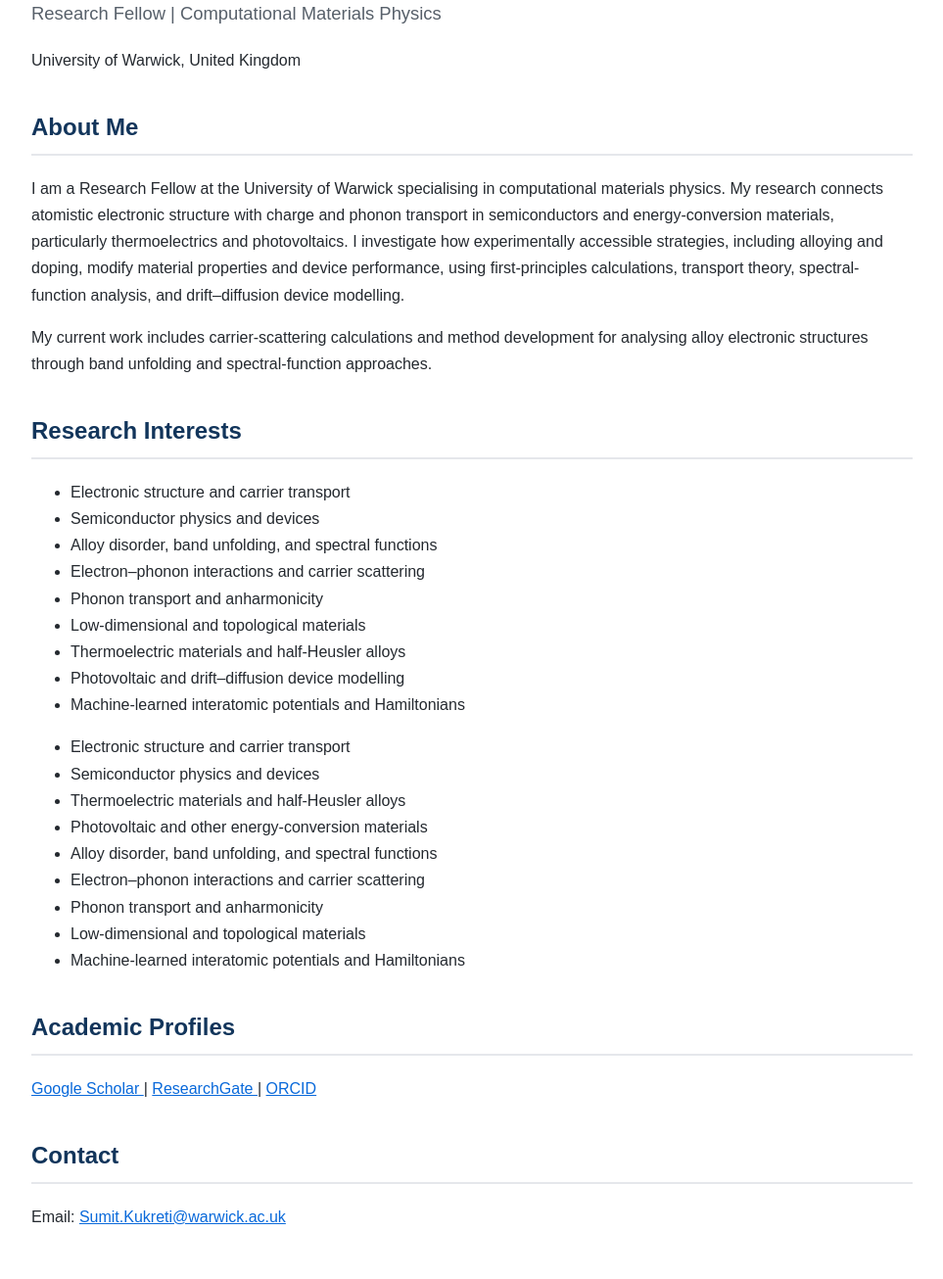
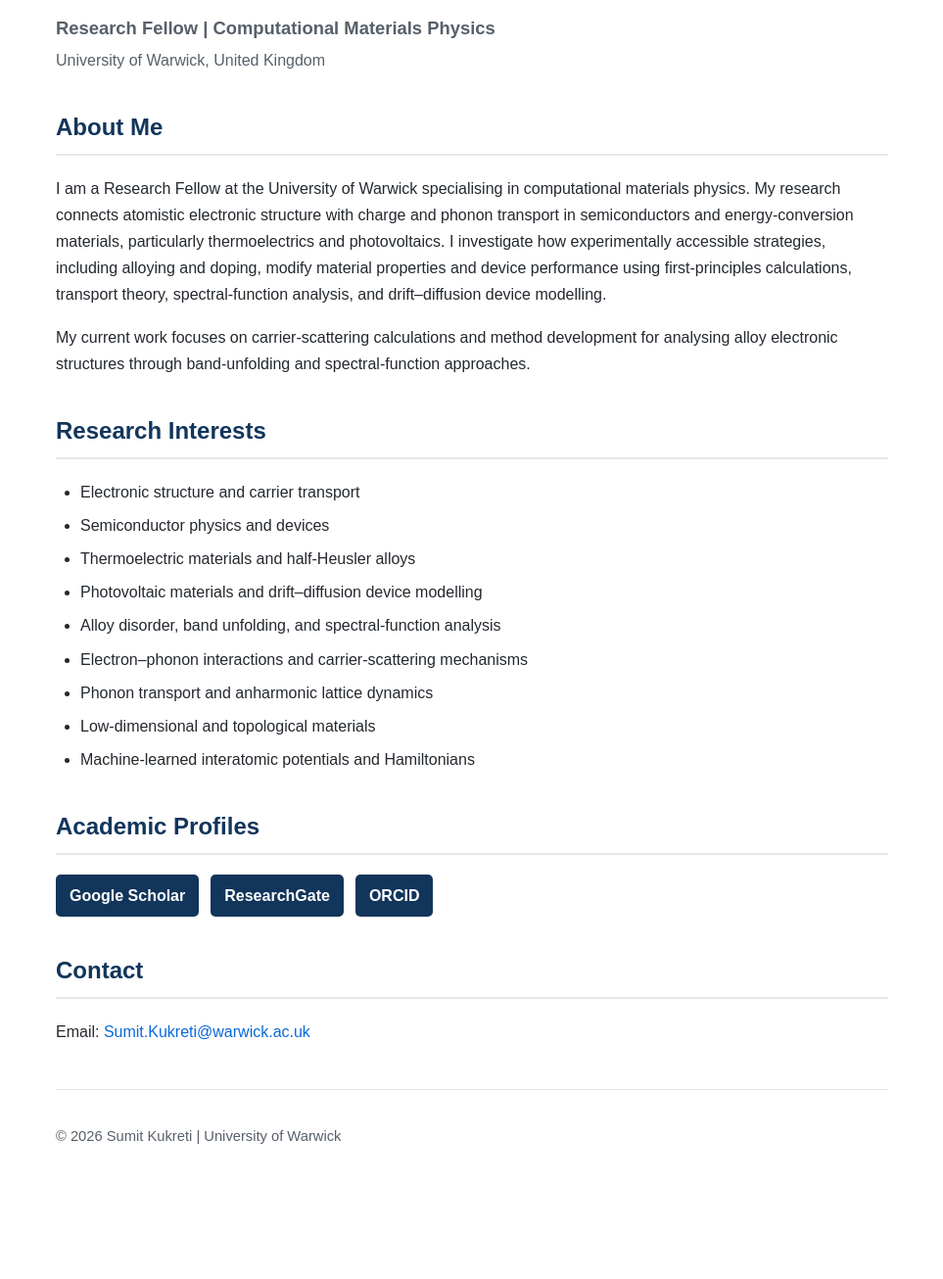
Before and after one commit to KukretiS/KukretiS.github.io, a plain HTML site: page index.html in a window 1280 px wide. Shown: the part 146-1452 px from the top of the page at 98% size, without its empty margins (158-1121 px from the left). After the commit the page ends 1384 px from the top, so only its background shows below. Drawn offline with Linux system fonts and the light colour scheme.

Commit message:
Enhance index.html with new meta tags and styles
Added meta description and improved styling for better layout and responsiveness. Updated research interests and academic profile links.

```diff
--- a/index.html
+++ b/index.html
@@ -1,12 +1,26 @@
 <!DOCTYPE html>
 <html lang="en">
+
 <head>
   <meta charset="UTF-8">
-  <meta name="viewport" content="width=device-width, initial-scale=1.0">
+
+  <meta name="viewport"
+        content="width=device-width, initial-scale=1.0">
+
+  <meta name="description"
+        content="Academic website of Sumit Kukreti, Research Fellow in computational materials physics at the University of Warwick.">
 
   <title>Sumit Kukreti | Computational Materials Physics</title>
 
   <style>
+    * {
+      box-sizing: border-box;
+    }
+
+    html {
+      scroll-behavior: smooth;
+    }
+
     body {
       max-width: 900px;
       margin: 0 auto;
@@ -17,9 +31,14 @@
       background-color: #ffffff;
     }
 
+    header {
+      margin-bottom: 35px;
+    }
+
     h1 {
       color: #12355b;
       margin-bottom: 5px;
+      font-size: 2.4rem;
     }
 
     h2 {
@@ -32,10 +51,74 @@
     .position {
       color: #57606a;
       font-size: 1.15rem;
+      font-weight: 600;
+      margin-bottom: 3px;
+    }
+
+    .affiliation {
+      color: #57606a;
+      margin-top: 0;
+    }
+
+    ul {
+      padding-left: 25px;
+    }
+
+    li {
+      margin-bottom: 7px;
     }
 
     a {
       color: #0969da;
+      text-decoration: none;
+    }
+
+    a:hover {
+      text-decoration: underline;
+    }
+
+    .profile-links {
+      display: flex;
+      flex-wrap: wrap;
+      gap: 12px;
+      margin-top: 18px;
+    }
+
+    .profile-link {
+      display: inline-block;
+      padding: 8px 14px;
+      color: #ffffff;
+      background-color: #12355b;
+      border-radius: 5px;
+      font-weight: 600;
+    }
+
+    .profile-link:hover {
+      background-color: #1f5a87;
+      text-decoration: none;
+    }
+
+    footer {
+      margin-top: 45px;
+      padding-top: 20px;
+      border-top: 1px solid #e5e7eb;
+      color: #57606a;
+      font-size: 0.92rem;
+    }
+
+    @media (max-width: 600px) {
+      body {
+        padding: 30px 18px;
+      }
+
+      h1 {
+        font-size: 2rem;
+      }
+
+      .profile-links {
+        flex-direction: column;
+        align-items: flex-start;
+      }
     }
   </style>
 </head>
@@ -44,33 +127,37 @@
 
   <header>
     <h1>Sumit Kukreti</h1>
+
     <p class="position">
       Research Fellow | Computational Materials Physics
     </p>
-    <p>
+
+    <p class="affiliation">
       University of Warwick, United Kingdom
     </p>
   </header>
 
   <main>
+
     <section>
       <h2>About Me</h2>
 
       <p>
-        I am a Research Fellow at the University of Warwick specialising in
-       computational materials physics. My research connects atomistic
-       electronic structure with charge and phonon transport in semiconductors
-       and energy-conversion materials, particularly thermoelectrics and
-       photovoltaics. I investigate how experimentally accessible strategies,
-       including alloying and doping, modify material properties and device
-       performance, using first-principles calculations, transport theory,
-       spectral-function analysis, and drift–diffusion device modelling.
+        I am a Research Fellow at the University of Warwick specialising
+        in computational materials physics. My research connects atomistic
+        electronic structure with charge and phonon transport in
+        semiconductors and energy-conversion materials, particularly
+        thermoelectrics and photovoltaics. I investigate how experimentally
+        accessible strategies, including alloying and doping, modify
+        material properties and device performance using first-principles
+        calculations, transport theory, spectral-function analysis, and
+        drift–diffusion device modelling.
       </p>
 
       <p>
-        My current work includes carrier-scattering calculations and
+        My current work focuses on carrier-scattering calculations and
         method development for analysing alloy electronic structures
-        through band unfolding and spectral-function approaches.
+        through band-unfolding and spectral-function approaches.
       </p>
     </section>
 
@@ -79,54 +166,60 @@
 
       <ul>
         <li>Electronic structure and carrier transport</li>
-        <li>Semiconductor physics and devices</li>
-        <li>Alloy disorder, band unfolding, and spectral functions</li>
-        <li>Electron–phonon interactions and carrier scattering</li>
-        <li>Phonon transport and anharmonicity</li>
-        <li>Low-dimensional and topological materials</li>
-        <li>Thermoelectric materials and half-Heusler alloys</li>
-        <li>Photovoltaic and drift–diffusion device modelling</li>
-        <li>Machine-learned interatomic potentials and Hamiltonians</li>
-
-
-      </ul>
-      <ul>
-  <li>Electronic structure and carrier transport</li>
 
         <li>Semiconductor physics and devices</li>
 
         <li>Thermoelectric materials and half-Heusler alloys</li>
 
-  <li>Photovoltaic and other energy-conversion materials</li>
+        <li>
+          Photovoltaic materials and drift–diffusion device modelling
+        </li>
 
-  <li>Alloy disorder, band unfolding, and spectral functions</li>
+        <li>
+          Alloy disorder, band unfolding, and spectral-function analysis
+        </li>
 
-  <li>Electron–phonon interactions and carrier scattering</li>
+        <li>
+          Electron–phonon interactions and carrier-scattering mechanisms
+        </li>
 
-  <li>Phonon transport and anharmonicity</li>
+        <li>Phonon transport and anharmonic lattice dynamics</li>
 
         <li>Low-dimensional and topological materials</li>
 
-  <li>Machine-learned interatomic potentials and Hamiltonians</li>
+        <li>
+          Machine-learned interatomic potentials and Hamiltonians
+        </li>
       </ul>
     </section>
 
     <section>
       <h2>Academic Profiles</h2>
 
-      <p>
-        <a href="https://scholar.google.co.in/citations?hl=en&user=g0zLAm0AAAAJ&view_op=list_works&sortby=pubdate">
+      <div class="profile-links">
+
+        <a class="profile-link"
+           href="https://scholar.google.co.in/citations?hl=en&user=g0zLAm0AAAAJ&view_op=list_works&sortby=pubdate"
+           target="_blank"
+           rel="noopener noreferrer">
           Google Scholar
         </a>
-        |
-        <a href="https://www.researchgate.net/profile/Sumit-Kukreti?ev=hdr_xprf">
+
+        <a class="profile-link"
+           href="https://www.researchgate.net/profile/Sumit-Kukreti?ev=hdr_xprf"
+           target="_blank"
+           rel="noopener noreferrer">
           ResearchGate
         </a>
-        |
-        <a href="https://orcid.org/0000-0002-1891-4631">
+
+        <a class="profile-link"
+           href="https://orcid.org/0000-0002-1891-4631"
+           target="_blank"
+           rel="noopener noreferrer">
           ORCID
         </a>
-      </p>
+
+      </div>
     </section>
 
     <section>
@@ -139,7 +232,15 @@
         </a>
       </p>
     </section>
+
   </main>
 
+  <footer>
+    <p>
+      © 2026 Sumit Kukreti | University of Warwick
+    </p>
+  </footer>
+
 </body>
+
 </html>
```
Lines whose indentation alone changed are shown as unchanged.
